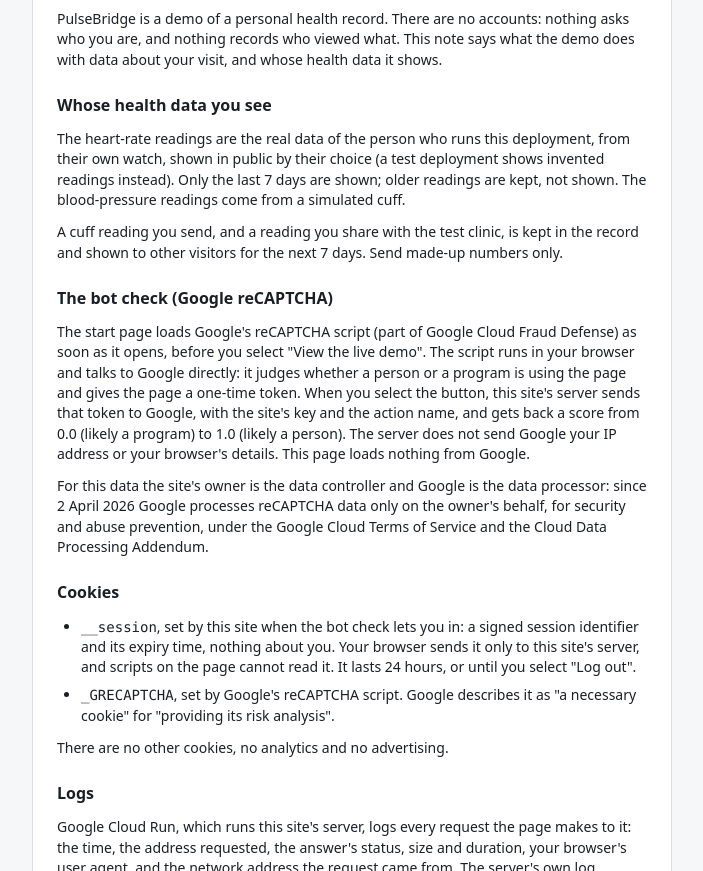
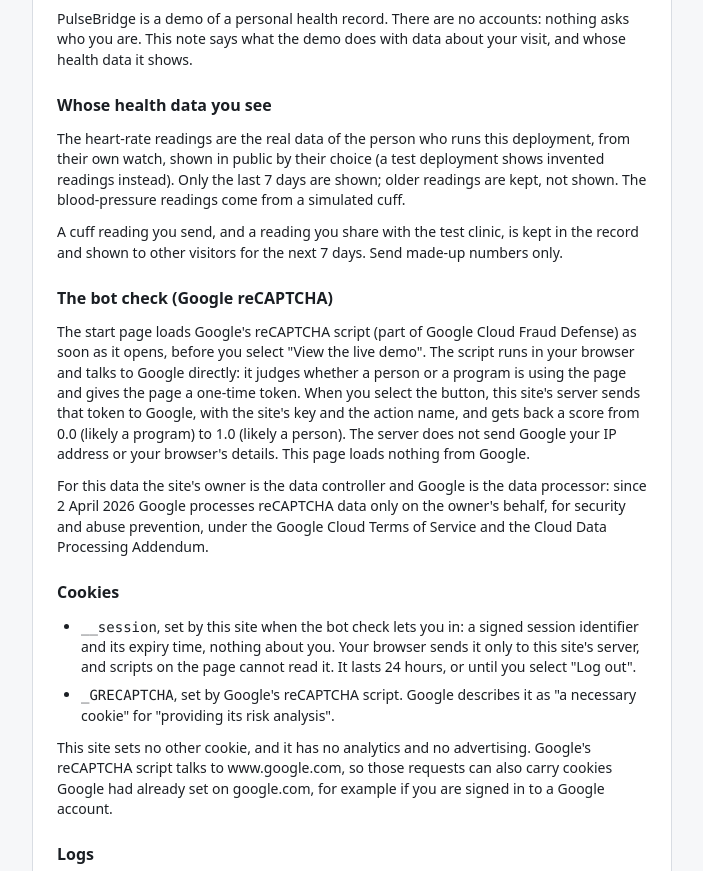
Before and after one commit to nick-delgado/pulsebridge, a website built with Vite: page web/privacy.html in a window 1280 px wide. Shown: the part 81-952 px from the top of the page, without its empty margins (288-991 px from the left). Built offline with nearby package versions, Linux system fonts and the light colour scheme.

Commit message:
Privacy note: Google's own cookies on google.com, no 'who viewed what'; README VM bullet for a public demo
Co-Authored-By: Claude Opus 5.5 <noreply@anthropic.com>
Claude-Session: https://claude.ai/code/session_01NexcmHUqhQUWZrqTBnpujY

```diff
--- a/web/privacy.html
+++ b/web/privacy.html
@@ -21,8 +21,8 @@
         <h1 id="privacy-title" class="privacy__title">Privacy</h1>
         <p>
           PulseBridge is a demo of a personal health record. There are no accounts: nothing asks who
-          you are, and nothing records who viewed what. This note says what the demo does with data
-          about your visit, and whose health data it shows.
+          you are. This note says what the demo does with data about your visit, and whose health
+          data it shows.
         </p>
 
         <h2>Whose health data you see</h2>
@@ -67,7 +67,11 @@
             necessary cookie" for "providing its risk analysis".
           </li>
         </ul>
-        <p>There are no other cookies, no analytics and no advertising.</p>
+        <p>
+          This site sets no other cookie, and it has no analytics and no advertising. Google's
+          reCAPTCHA script talks to www.google.com, so those requests can also carry cookies Google
+          had already set on google.com, for example if you are signed in to a Google account.
+        </p>
 
         <h2>Logs</h2>
         <p>
```
Also changed, not shown: web/src/shell/privacy.test.ts (+10 -1 lines), README.md, services/fhir-proxy/README.md.
